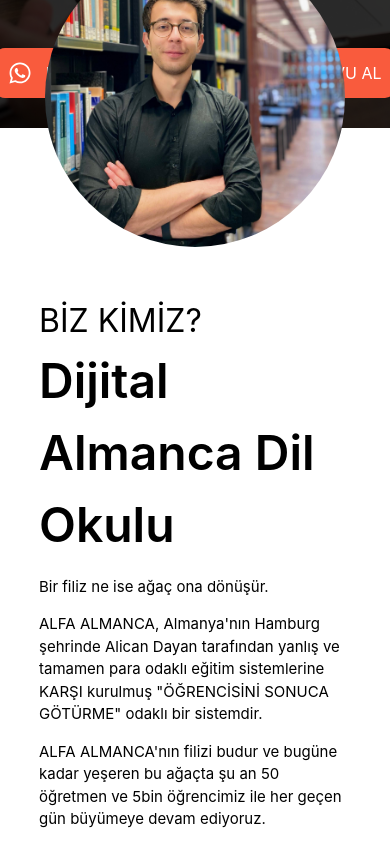
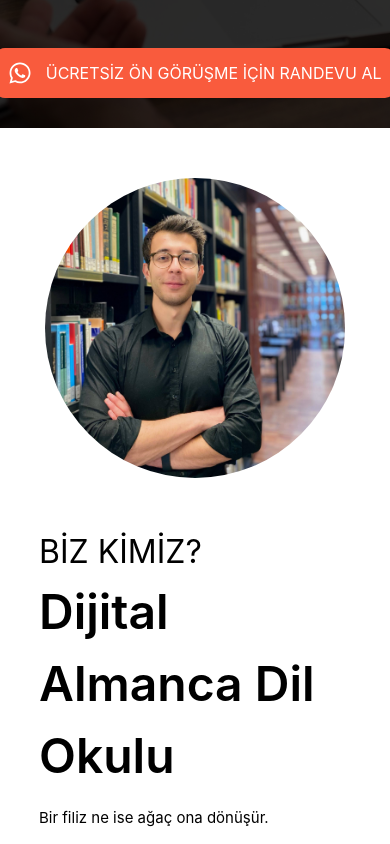
Before and after one commit to sercanbaris/alfa-almanca, a React (Vite) app: page / in a window 390 px wide. Shown: the part 3420-4264 px from the top of the page. Built offline with nearby package versions, Linux system fonts and the light colour scheme.

Commit message:
Update about page styling and layout

```diff
--- a/src/css/about.css
+++ b/src/css/about.css
@@ -1,7 +1,8 @@
 .about-container {
-
+    display: flex;
     width: 100%;
 }
+
 
 
 .about {
@@ -58,7 +59,7 @@
     }
 
     .about {
-
+        height: 100%;
         flex-direction: column;
     }
 
```
